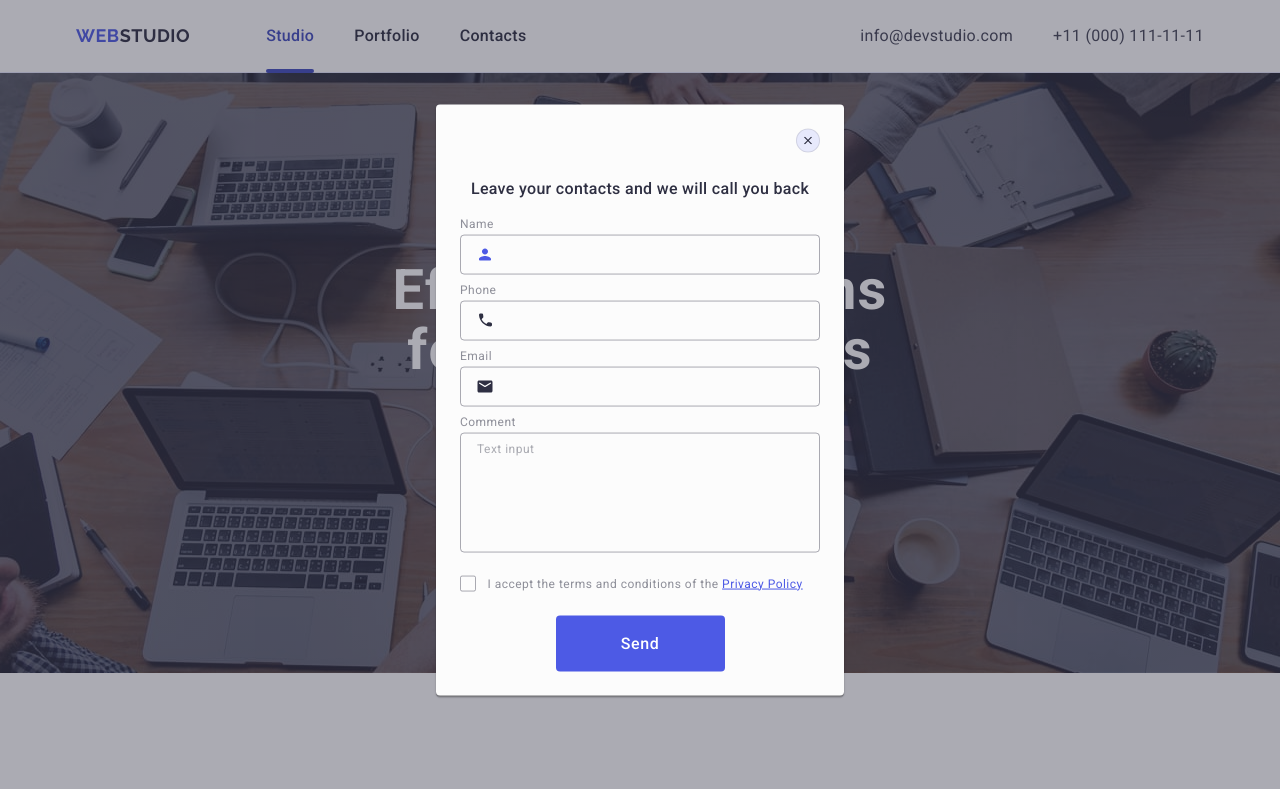
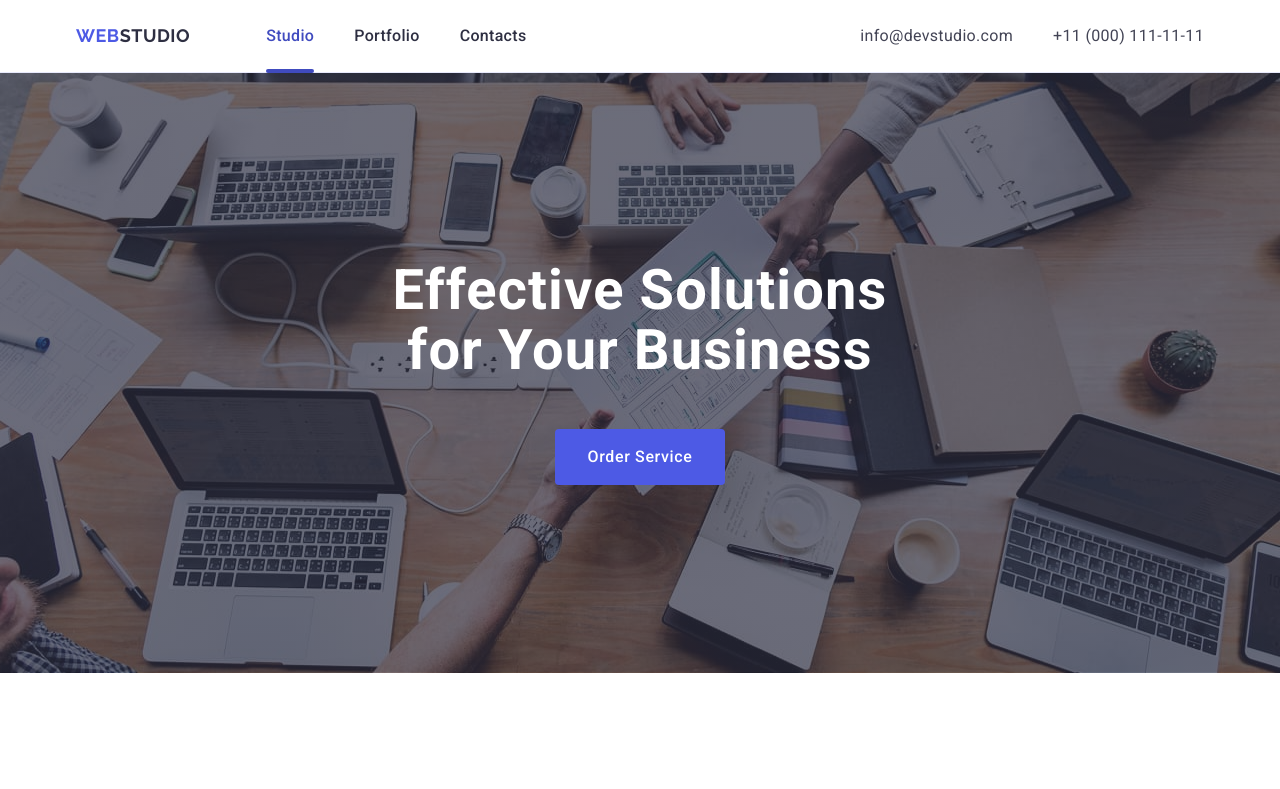
Before and after one commit to rookglli/goit-markup-hw-06, a plain HTML site: page index.html in a window 1280 px wide. Shown: the top 789 px of the page. Drawn offline with nearby package versions, Linux system fonts and the light colour scheme.

Commit message:
update index

```diff
--- a/index.html
+++ b/index.html
@@ -2,6 +2,7 @@
 <html lang="en">
   <head>
     <meta charset="UTF-8" />
+    <meta name="viewport" content="width=device-width, initial-scale=1.0" />
     <meta name="description" content="Effective solutions for your business" />
     <title>Web Studio</title>
     <link
@@ -474,7 +475,7 @@
         </div>
       </div>
     </footer>
-    <div class="backdrop is-open">
+    <div class="backdrop">
       <div class="modal">
         <button class="modal-close-btn" type="button">
           <svg class="modal-close-icon" width="8" height="8">
```
